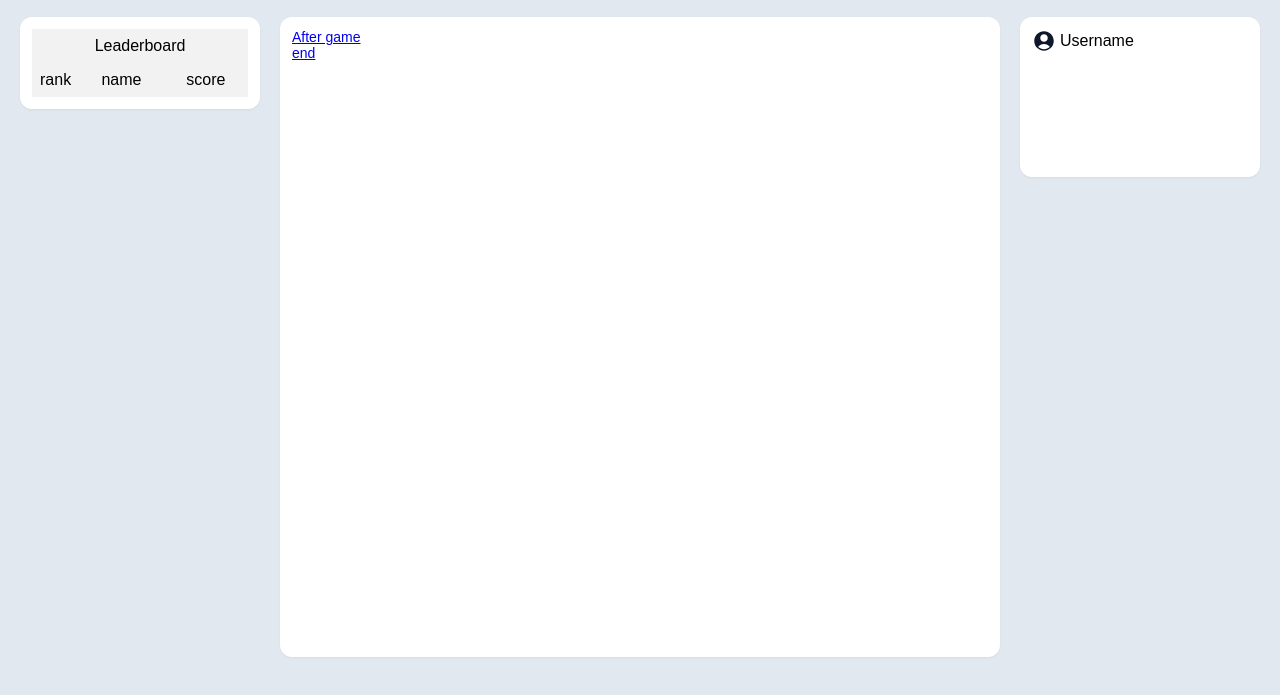
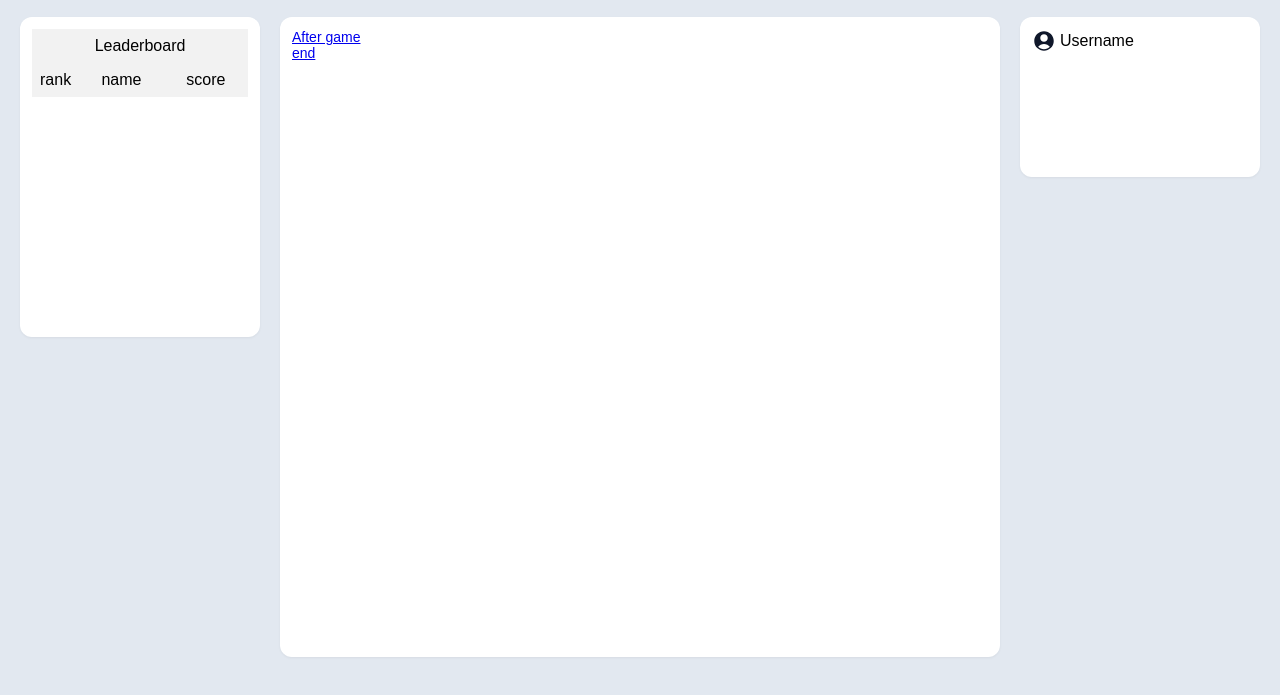
Before and after one commit to CompEngEss25/bugcatch-frontend, a website with bundled scripts: page public/game.html in a window 1280 px wide. Shown: the part 57-752 px from the top of the page. Built offline with nearby package versions, Linux system fonts and the light colour scheme; no server answers; a web font is replaced by a local one.

Commit message:
scrollable leaderboard

```diff
--- a/public/game.html
+++ b/public/game.html
@@ -15,7 +15,7 @@
         <h1 class="text-black text-xxl weight-700">Bug Catch</h1>
         <div class="flex flex-row width-full justify-center gap-5">
             <!-- B.) PC leaderboard container -->
-            <table class="hidden pc:flex flex-col width-60 height-fit background-white margin-top-5 rounded-bg border shadow padding-all-3" id = "leaderboard-table">
+            <table class="hidden pc:flex flex-col width-60 height-80 background-white margin-top-5 rounded-bg border shadow padding-all-3 scroll-y" id = "leaderboard-table">
                 <thead>
                     <tr>
                         <th class="text-md weight-500 " colspan="3">Leaderboard</th>
@@ -48,7 +48,7 @@
 
                 <div class="flex pc:hidden flex-row width-80 tablet:width-180 gap-5">
                     <!-- B.) Mobile & Tablet leaderboard container -->
-                    <table class="flex flex-col width-full height-fit tablet:height-40 background-white margin-top-5 rounded-bg border shadow padding-all-3" id = "leaderboard-table-mobile">
+                    <table class="flex flex-col width-full height-40 tablet:height-40 background-white margin-top-5 rounded-bg border shadow padding-all-3 scroll-y" id = "leaderboard-table-mobile">
                         <thead>
                             <tr>
                                 <th class="text-md weight-500 " colspan="3">Leaderboard</th>
--- a/public/style.css
+++ b/public/style.css
@@ -547,7 +547,7 @@ in your desired axis (x = horizontal, y = vertical) */
     overflow-x: scroll;
 }
 .scroll-y {
-    overflow-y: scroll;
+    overflow-y: auto;
 }
 
 
```
